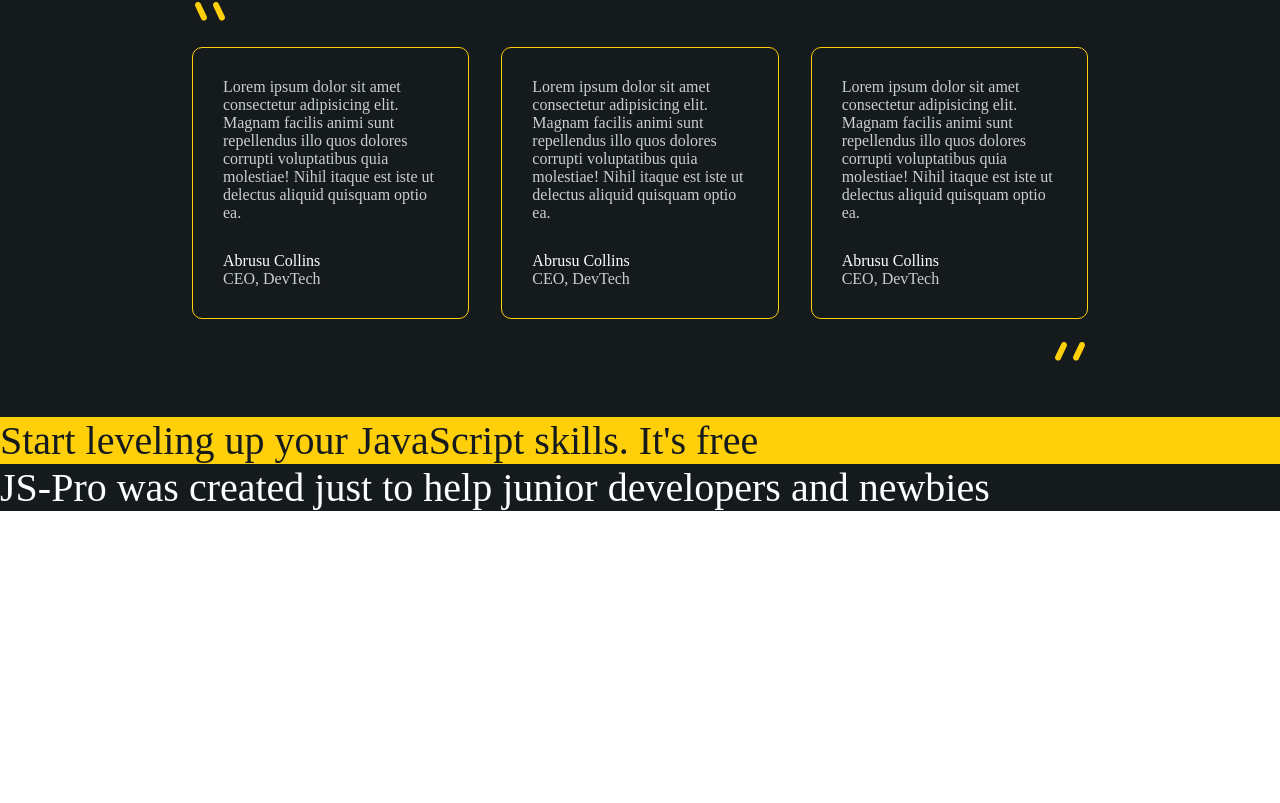
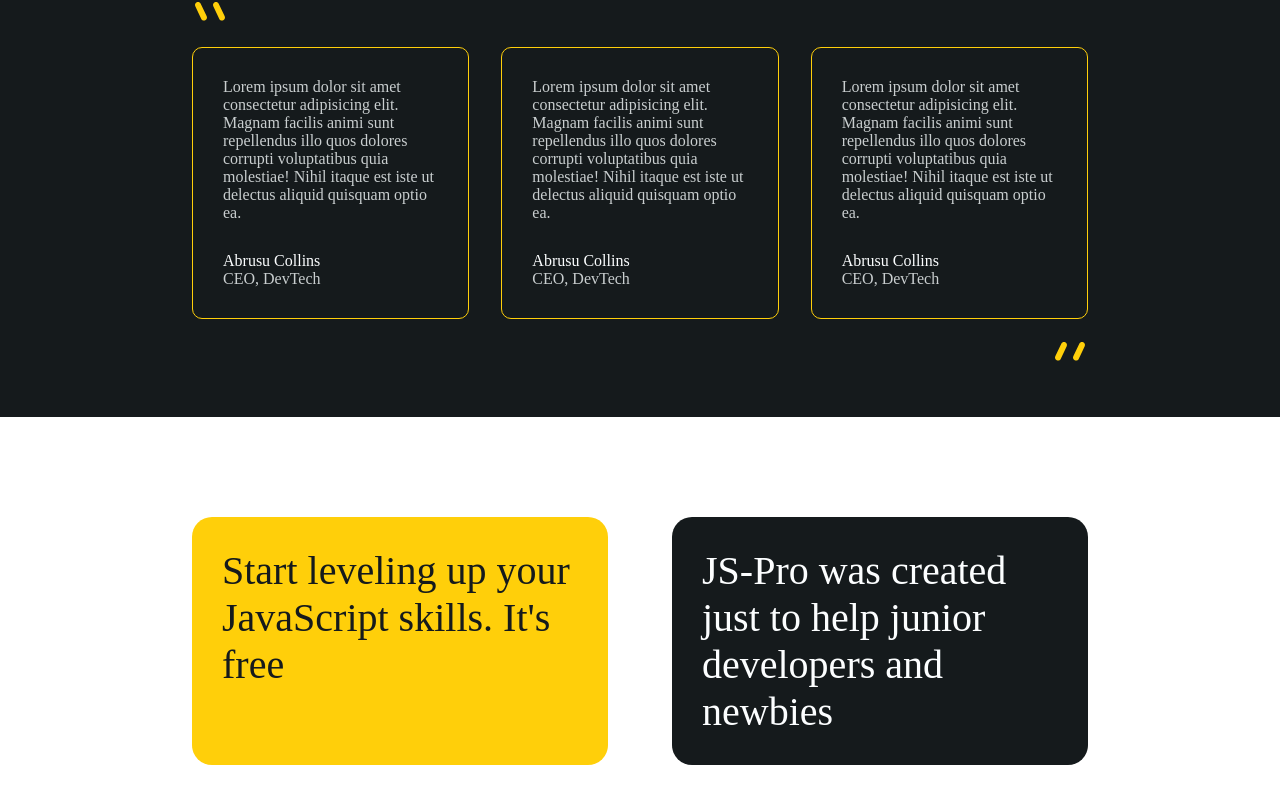
Before and after one commit to abrusu-collins/JS-Pro, a React (Create React App) app: page / in a window 1280 px wide. Shown: the part 1791-2594 px from the top of the page. Before the commit the page ends 2302 px from the top, so only its background shows below. Built offline with nearby package versions, Linux system fonts and the light colour scheme; a web font is replaced by a local one.

Commit message:
nice one

```diff
--- a/src/sass/_free.scss
+++ b/src/sass/_free.scss
@@ -1,9 +1,17 @@
 .free {
-  //   height: 100vh;
+ width: 70%;
+ margin: auto;
+  display: grid;
+  grid-template-columns: repeat(2,1fr);
+  grid-gap:4rem;
+  padding: 100px 0;
   & > div {
+    border-radius: 20px;
+
     & p {
       font-family: PPBold;
       font-size: 40px;
+      padding: 30px;
     }
   }
   & .up {
--- a/src/styles/index.css
+++ b/src/styles/index.css
@@ -156,9 +156,21 @@
   width: 2%;
 }
 
+.free {
+  width: 70%;
+  margin: auto;
+  display: grid;
+  grid-template-columns: repeat(2, 1fr);
+  grid-gap: 4rem;
+  padding: 100px 0;
+}
+.free > div {
+  border-radius: 20px;
+}
 .free > div p {
   font-family: PPBold;
   font-size: 40px;
+  padding: 30px;
 }
 .free .up {
   background-color: #ffcf0a;
```
